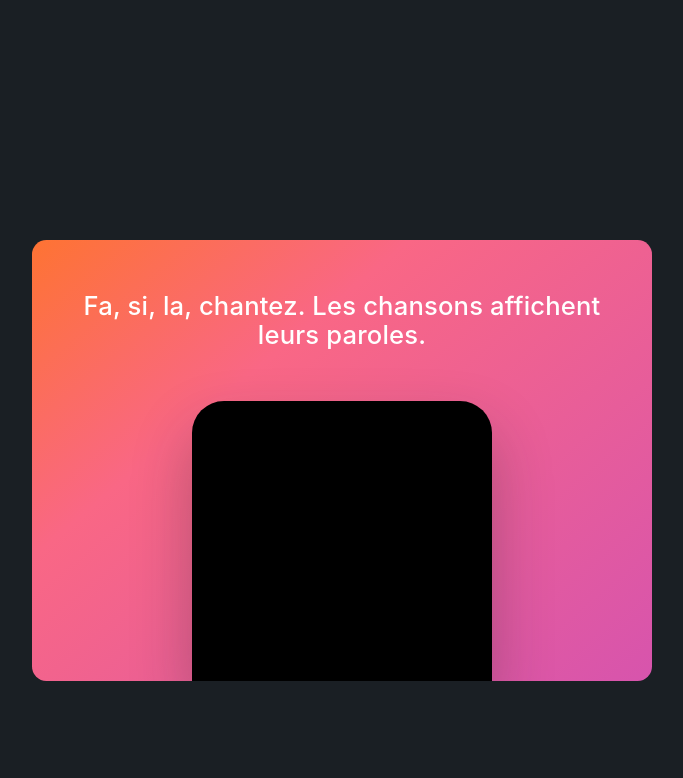
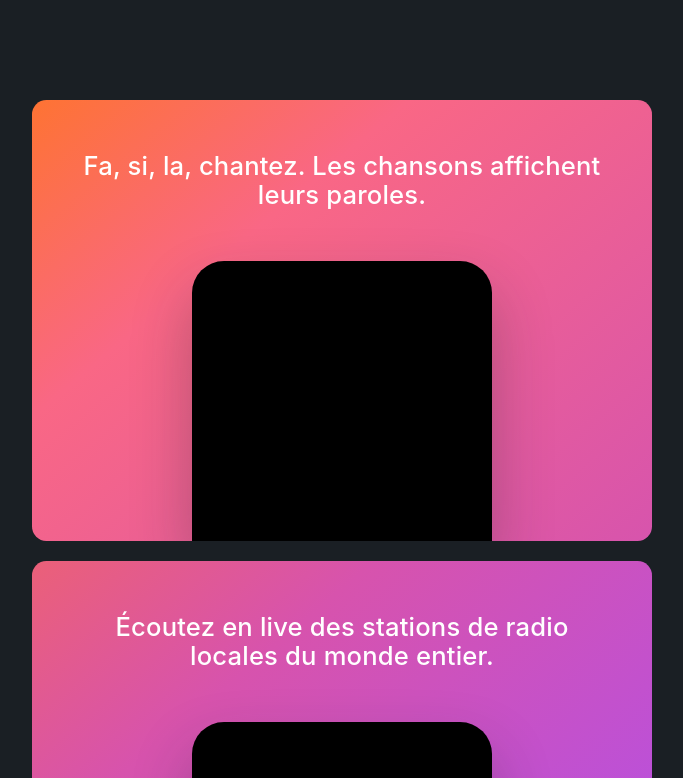
Before and after one commit to yacine/Stacked-cards, a website built with Parcel: page src/index.html in a window 1280 px wide. Shown: the top 778 px of the page, without its empty margins (298-981 px from the left). Built offline with nearby package versions, Linux system fonts and the light colour scheme; what scrollscene would draw is missing.

Commit message:
- code reafactorig - Adding options

```diff
--- a/src/cards.scss
+++ b/src/cards.scss
@@ -29,20 +29,6 @@
 
 // Layout
 // -------------------
-.intro {
-  min-height: 30vh;
-  display: flex;
-  align-items: center;
-  justify-content: center;
-}
-
-footer {
-  min-height: 30vh;
-  display: flex;
-  align-items: center;
-  justify-content: center;
-}
-
 
 .cards {
   // background-color: teal;
@@ -53,32 +39,20 @@
   display: flex;
   flex-direction: column;
   align-items: center;
-  &::after {
-    content: "";
-    display: table;
-    clear: both;
-  }
 }
 
 
 .card {
-  perspective: 600px;
   width: 100%;
   color: #fff;
   border-radius: .9rem;
-
-  position: sticky;
-  top: 80px;
-  margin-bottom: 100px;
   transform-origin: 50% 50%;
-  overflow: hidden;
+  min-height: 320px;
 
   &-inner {
     width: 100%;
     height: 100%;
     position: relative;
-
-    min-height: 420px;
     display: flex;
     flex-direction: column;
     justify-content: space-between;
@@ -103,11 +77,7 @@
       height: 280px;
       background-color: #000;
       border-radius: 2rem 2rem 0 0;
-      // margin-bottom: -90%;
       box-shadow: 0 30px 60px 0 rgba(33, 37, 41, 0.29);
-      @media screen and (min-width: 768px) {
-        // margin-bottom: -50%;
-      }
     }
   }
 }
--- a/src/index.html
+++ b/src/index.html
@@ -7,7 +7,6 @@
         <link rel="stylesheet" href="cards.scss">
     </head>
     <body>
-        <section class="intro"></section>
         <div class="cards">
             <div class="card card-1">
                 <div class="card-inner">
@@ -34,7 +33,6 @@
                 </div>
             </div>
         </div>
-        <footer></footer>
         <script src="index.js"></script>
     </body>
 </html>
--- a/src/index.js
+++ b/src/index.js
@@ -3,24 +3,33 @@
 import { ScrollScene } from 'scrollscene';
 
 
-// Creating a card scene
+
+class StackedCards {
+  constructor(opts) {
+    this.cards = document.querySelectorAll(opts.element);
+    this.indicators = opts.indicators || false;
+    this.pin = opts.pin || 80;
+    this.offset = opts.offset || (this.cards[0].offsetHeight) / 2;
+    this.init();
+  }
+
+
+  // Set styles
   // --------------------------------
-function CreateCardsScene(el) {
-  return new ScrollScene({
-    triggerElement: el.nextElementSibling,
-    offset: -150,
-    triggerHook: .5,
-    gsap: {
-      timeline: cardScaleDownTl(el),
-    },
-    duration: '100%',
+  setStyle(el) {
+    gsap.set(this.cards, {
+      position: 'sticky',
+      top: this.pin,
+      marginBottom: this.offset
     })
   }
 
   // Scale down timeLine
   // --------------------------------
-function cardScaleDownTl(el) {
-  const timeline = gsap.timeline({ paused: true });
+  cardScaleDownTl(el) {
+    const timeline = gsap.timeline({
+      paused: true
+    });
     timeline
       .addLabel('in')
       .to(el, {
@@ -29,26 +38,49 @@
         y: -20
       })
 
-    // Optional
-    .to(el.querySelector('.mockup'), {
-      ease: 'power1.out',
-      y: 50,
-      scale: .95
-    }, 'in')
-
     return timeline;
   }
 
 
+  // Creating a card scene
+  // --------------------------------
+  CreateCardsScene(el, indicators) {
+    return new ScrollScene({
+      controller: {
+        addIndicators: this.indicators,
+      },
+      triggerElement: el.nextElementSibling,
+      // offset: -(this.offset),
+      offset: 0,
+      triggerHook: .5,
+        addIndicators: true,
+      gsap: {
+        timeline: this.cardScaleDownTl(el),
+      },
+      duration: '100%',
+    })
+  }
+
   // Creating scens and binding tweens to all cards
   // ------------------------------------------------
-function stackedCards(cardClassName) {
-  const cards = document.querySelectorAll(cardClassName);
-  for (let index = 0; index < cards.length-1; index++) {
-    CreateCardsScene(cards[index]);
+  init() {
+    console.log(this.offset);
+
+    this.setStyle();
+
+    for (let index = 0; index < this.cards.length - 1; index++) {
+      this.CreateCardsScene(this.cards[index]);
+    }
   }
 }
 
+
 // Stacked cards init
 // -----------------------------
-stackedCards('.card');
+
+new StackedCards({
+  element: '.card',
+  indicators: true,
+  pin: 100,
+  offset: 120
+});
```
Also changed, not shown: dist/index.html. Lines whose indentation alone changed are shown as unchanged.
